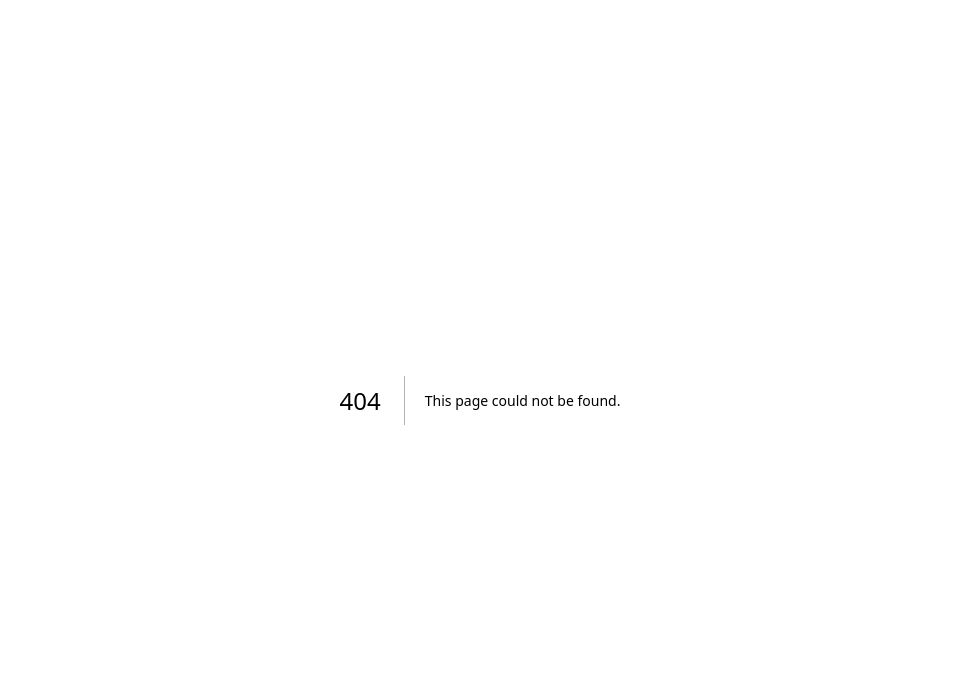
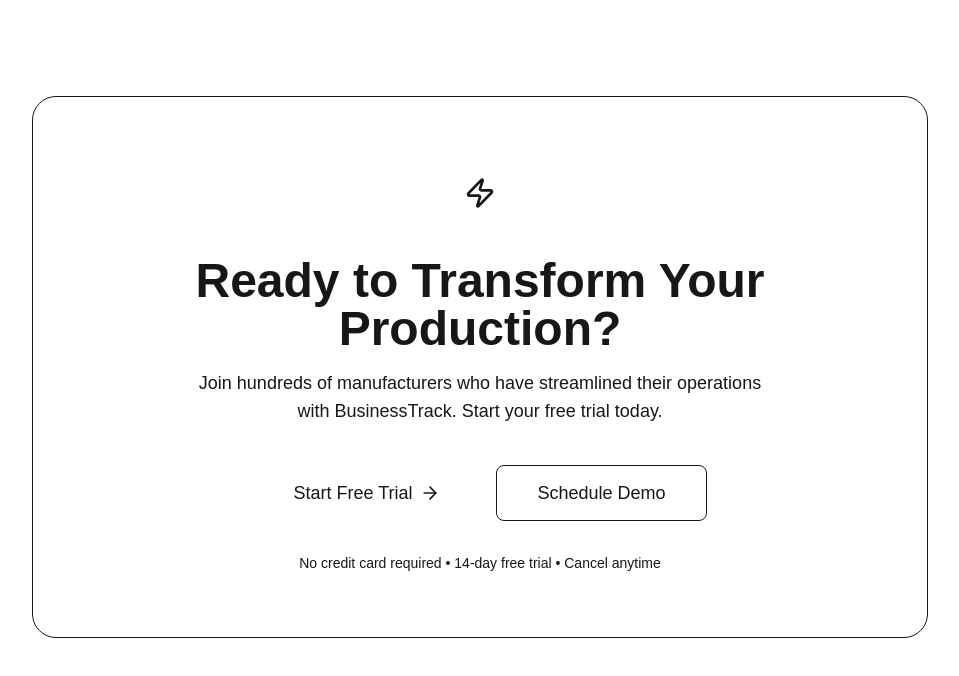
Before and after one commit to Andresh4321/BusinnessTrackWeb, a Next.js app: page /home in a window 1280 px wide. Before the commit this address had no page. Shown: the top 676 px of the page, without its empty margins (160-1119 px from the left). Built offline with nearby package versions, Linux system fonts and the light colour scheme.

Commit message:
Add home page components

```diff
--- /dev/null
+++ b/app/(public)/home/page.tsx
@@ -0,0 +1,54 @@
+
+
+"use client";
+
+import { ArrowRight, Zap } from "lucide-react";
+
+const CTASection = () => {
+  return (
+    <section className="py-24 relative overflow-hidden">
+      {/* Background Effects */}
+      <div className="absolute inset-0">
+        <div className="absolute top-1/2 left-1/2 -translate-x-1/2 -translate-y-1/2 w-[600px] h-[600px] rounded-full bg-primary/20 blur-[150px]" />
+      </div>
+
+      <div className="container mx-auto px-6 relative z-10">
+        <div className="glass rounded-3xl p-12 md:p-16 text-center max-w-4xl mx-auto border border-primary/20">
+          {/* Icon */}
+          <div className="w-16 h-16 rounded-2xl bg-gradient-primary flex items-center justify-center mx-auto mb-8 animate-float">
+            <Zap className="w-8 h-8 text-primary-foreground" />
+          </div>
+
+          {/* Heading */}
+          <h2 className="font-heading text-4xl md:text-5xl font-bold text-foreground mb-4">
+            Ready to Transform Your{" "}
+            <span className="text-gradient-primary">Production?</span>
+          </h2>
+
+          {/* Subtitle */}
+          <p className="text-muted-foreground text-lg max-w-xl mx-auto mb-10">
+            Join hundreds of manufacturers who have streamlined their operations with BusinessTrack. Start your free trial today.
+          </p>
+
+          {/* CTA Buttons */}
+          <div className="flex flex-col sm:flex-row items-center justify-center gap-4">
+            <button className="bg-primary text-primary-foreground hover:opacity-90 shadow-[0_0_40px_hsl(var(--primary)/0.3)] h-14 px-10 text-lg rounded-lg font-medium transition-all duration-300 inline-flex items-center justify-center gap-2">
+              Start Free Trial
+              <ArrowRight className="w-5 h-5" />
+            </button>
+            <button className="bg-card/70 backdrop-blur-xl border border-border/50 text-foreground hover:bg-secondary/50 h-14 px-10 text-lg rounded-lg font-medium transition-all duration-300">
+              Schedule Demo
+            </button>
+          </div>
+
+          {/* Trust Badge */}
+          <p className="text-muted-foreground text-sm mt-8">
+            No credit card required • 14-day free trial • Cancel anytime
+          </p>
+        </div>
+      </div>
+    </section>
+  );
+};
+
+export default CTASection;
```
